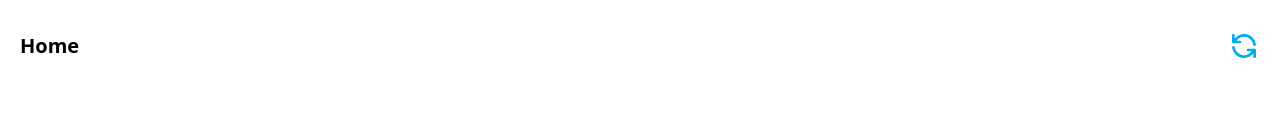
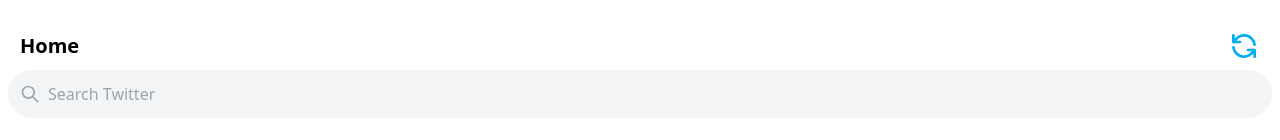
Before and after one commit to Darkace01/twitter, a Next.js app: page / in a window 1280 px wide. Shown: the part 414-554 px from the top of the page. Built offline with nearby package versions, Linux system fonts and the light colour scheme.

Commit message:
Search Component

```diff
--- /dev/null
+++ b/components/Widgets.tsx
@@ -0,0 +1,18 @@
+import { SearchIcon } from '@heroicons/react/outline';
+
+function Widgets() {
+  return (
+    <div className='px-2 mt-2'>
+      <div className='flex items-center space-x-2 bg-gray-100 p-3 rounded-full mt-2'>
+        <SearchIcon className='h-5 w-5 text-gray-400' />
+        <input
+          type='text'
+          placeholder='Search Twitter'
+          className='flex-1 bg-transparent active:outline-none outline-none'
+        />
+      </div>
+    </div>
+  );
+}
+
+export default Widgets;
--- a/pages/index.tsx
+++ b/pages/index.tsx
@@ -3,6 +3,7 @@ import Head from 'next/head';
 import Image from 'next/image';
 import Feed from '../components/Feed';
 import Sidebar from '../components/Sidebar';
+import Widgets from '../components/Widgets';
 
 const Home: NextPage = () => {
   return (
@@ -14,6 +15,7 @@ const Home: NextPage = () => {
       <main>
         <Sidebar />
         <Feed />
+        <Widgets />
       </main>
     </div>
   );
```
